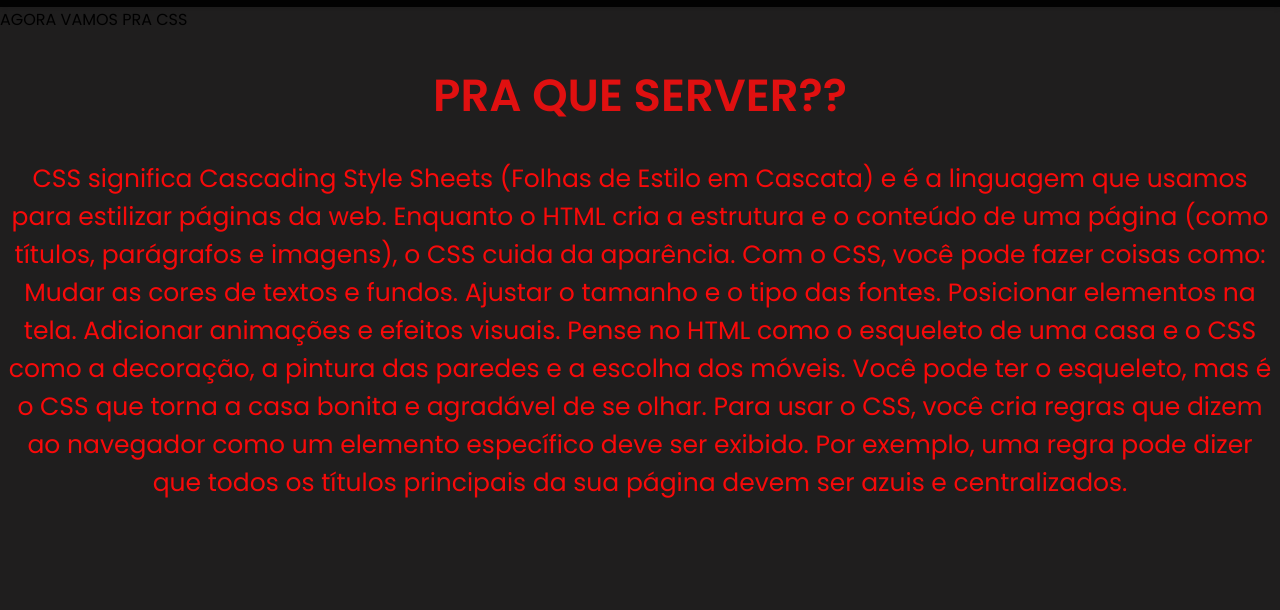
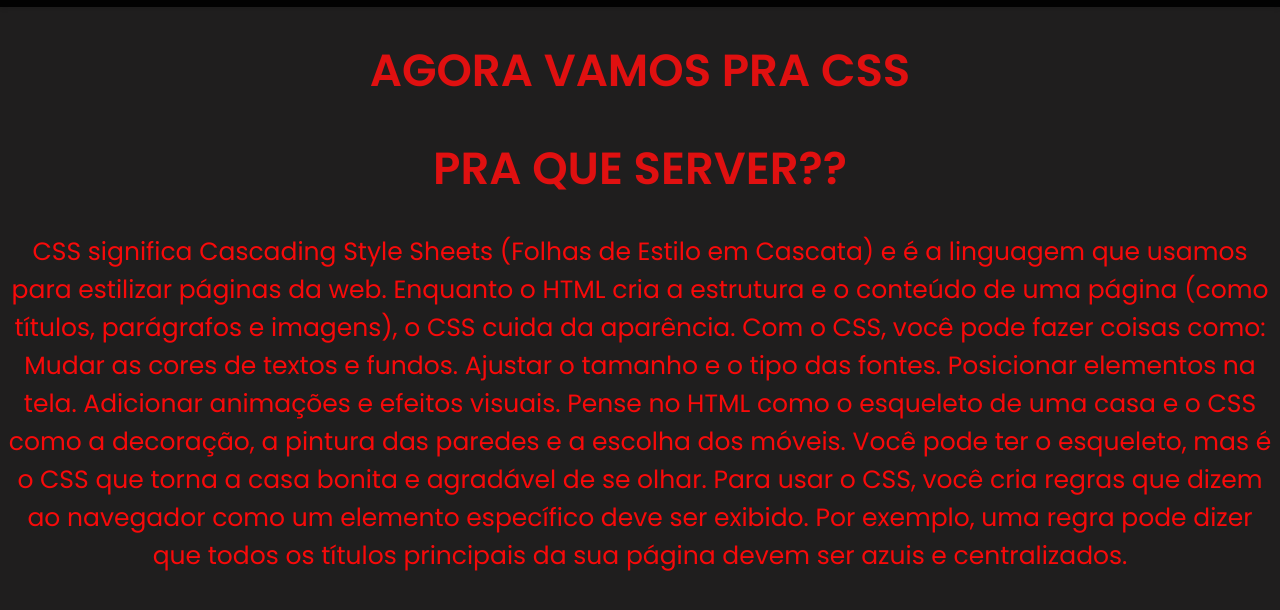
Before and after one commit to thaiancarlos/IADARCK, a plain HTML site: page p2.html in a window 1280 px wide. Shown: the part 88-698 px from the top of the page. Drawn offline with Linux system fonts and the light colour scheme.

Commit message:
Update p2.html

```diff
--- a/p2.html
+++ b/p2.html
@@ -19,7 +19,7 @@
             </ul>
         </nav>
     </header>
-    <h!>AGORA VAMOS PRA CSS</h!>
+    <h1>AGORA VAMOS PRA CSS</h1>
     <h1>PRA QUE SERVER??</h1>
     <p>
 CSS significa Cascading Style Sheets (Folhas de Estilo em Cascata) e é a linguagem que usamos para estilizar páginas da web. Enquanto o HTML cria a estrutura e o conteúdo de uma página (como títulos, parágrafos e imagens), o CSS cuida da aparência.
```
